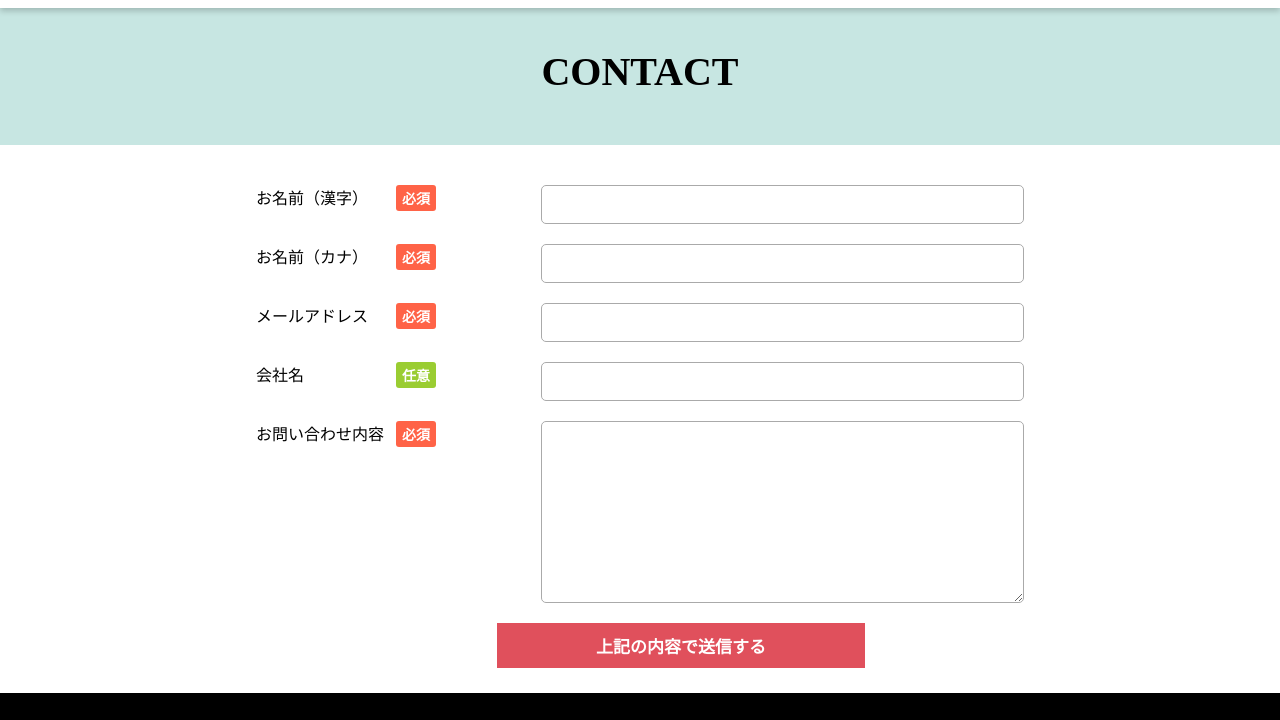
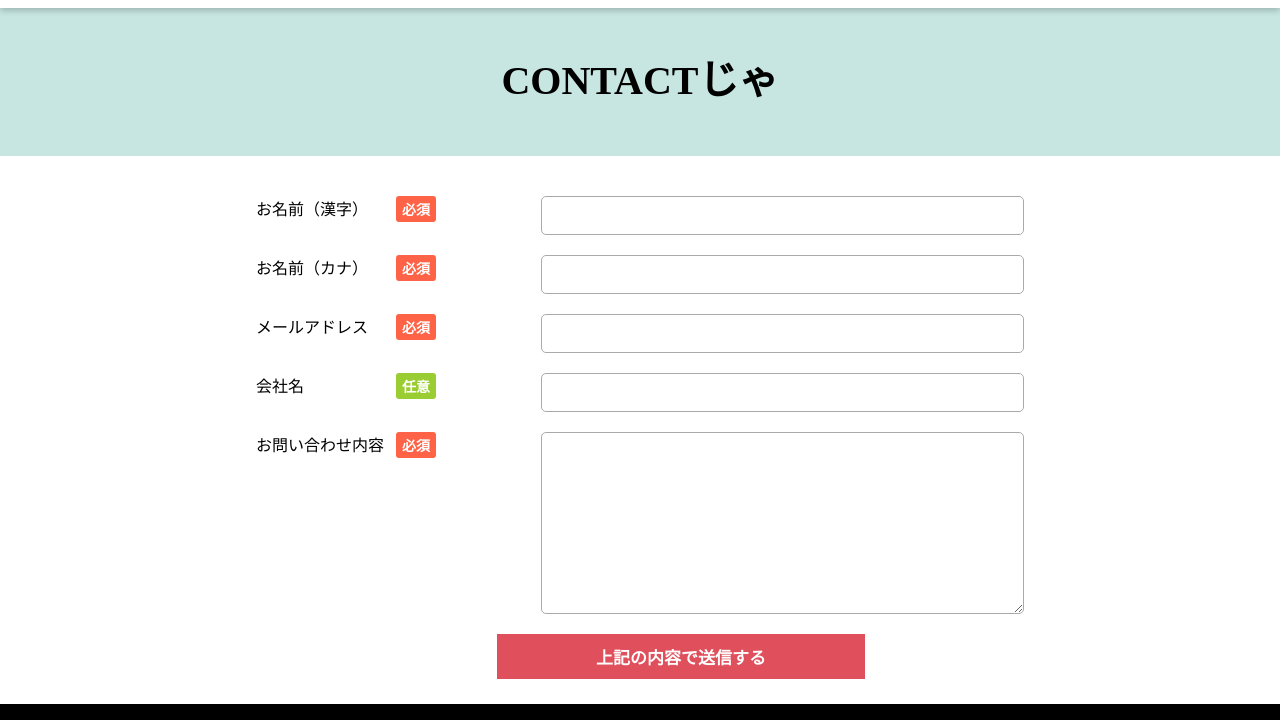
Before and after one commit to furushima9/henteko, a plain HTML site: page contact.html in a window 1280 px wide. Shown: the part 82-802 px from the top of the page. Drawn offline with Linux system fonts and the light colour scheme.

Commit message:
contact修正

```diff
--- a/contact.html
+++ b/contact.html
@@ -48,7 +48,7 @@
 
         <main>
             <section class="wrapper">
-                <h1>CONTACT</h1>
+                <h1>CONTACTじゃ</h1>
             </section>
 
             <div class="contact_form">
```
